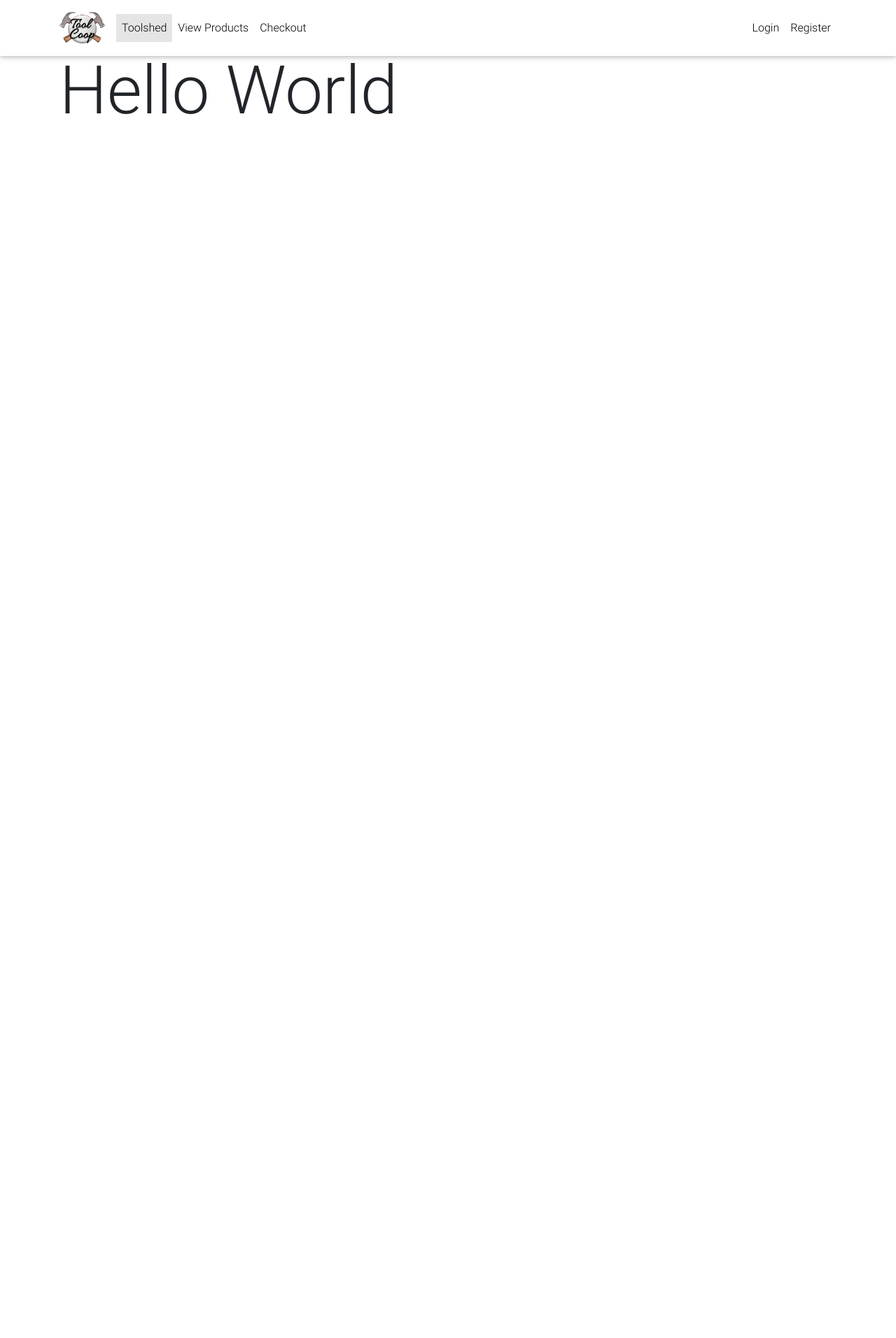
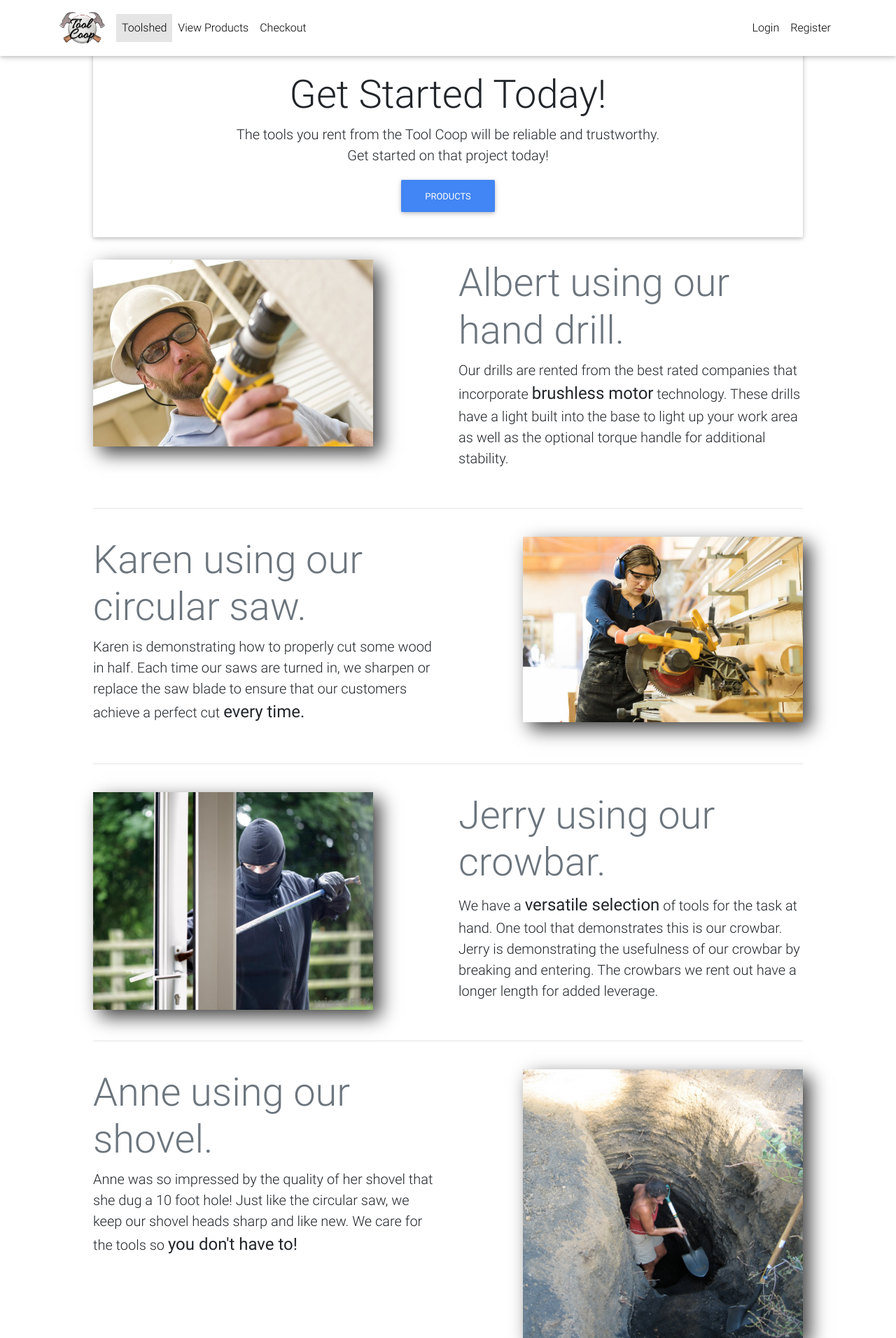
Before and after one commit to itsjaboyd/Tool-Coop, a Django app: page /project/ in a window 1280 px wide. Shown: the whole page at 70% size. Before the commit the page ends 163 px from the top, so only its background shows below. Run offline with Django 3.2, Linux system fonts and the light colour scheme; some libraries are stand-ins or nearby versions.

Commit message:
Completed project page, right now has own url and view (project/).

```diff
--- a/src/backend/templates/backend/project-page.html
+++ b/src/backend/templates/backend/project-page.html
@@ -1,6 +1,101 @@
 {% extends "backend/base.html" %}
 {% block content %}
-  <!--Main layout-->
-  <h1 class="display-1">Hello World</h1>
-  <!--Main layout-->
-  {% endblock content %}
+<!--Main layout-->
+
+<style>
+    .head {
+        text-align: center;
+    }
+    .desc {
+        padding: 0px;
+        margin: 0px;
+    }
+    .prod {
+        margin-top: 20px;
+    }
+    hr {
+        margin-top: 40px;
+        margin-bottom: 40px;
+    }
+    .jumbotron {
+        padding: 30px;
+    }
+    .img-use {
+        -webkit-box-shadow: 10px 10px 25px 0px rgba(0,0,0,0.75);
+        -moz-box-shadow: 10px 10px 25px 0px rgba(0,0,0,0.75);
+        box-shadow: 10px 10px 25px 0px rgba(0,0,0,0.75);
+    }
+    b {
+        font-size: x-large;
+    }
+
+</style>
+
+<div class="container px-5">
+    <div class="jumbotron head">
+        <h4 class="display-4">Get Started Today!</h4>
+        <p class="lead desc">The tools you rent from the Tool Coop will be reliable and trustworthy.</p>
+        <p class="lead desc">Get started on that project today!</p>
+        <a class="btn btn-primary prod" href="{% url 'inventory' %}" >Products</a>
+    </div>
+    <div class="row">
+        <div class="col">
+            <img class="img-use" src="../../../media/project_page/ManUsingDrill.jpg" width=400 />
+        </div>
+        <div class="col">
+            <h3 class="display-4 text-muted">Albert using our hand drill.</h3>
+            <p class="lead">
+                Our drills are rented from the best rated companies that incorporate
+                <b>brushless motor</b> technology. These drills have a light built into
+                the base to light up your work area as well as the optional torque handle
+                for additional stability.
+            </p>
+        </div>
+    </div>
+    <hr>
+    <div class="row">
+        <div class="col">
+            <h3 class="display-4 text-muted">Karen using our circular saw.</h3>
+            <p class="lead">
+                Karen is demonstrating how to properly cut some wood in half.
+                Each time our saws are turned in, we sharpen or replace the saw
+                blade to ensure that our customers achieve a perfect cut <b>
+                every time.</b>
+            </p>
+        </div>
+        <div class="col">
+            <img class="img-use float-right" src="../../../media/project_page/WomanUsingSaw.jpg" width=400 />
+        </div>
+    </div>
+    <hr>
+    <div class="row">
+        <div class="col">
+            <img class="img-use" src="../../../media/project_page/ManUsingCrowbar.jpg" width=400 />
+        </div>
+        <div class="col">
+            <h3 class="display-4 text-muted">Jerry using our crowbar.</h3>
+            <p class="lead">
+                We have a <b>versatile selection</b> of tools for the task at hand. One
+                tool that demonstrates this is our crowbar. Jerry is demonstrating
+                the usefulness of our crowbar by breaking and entering.
+                The crowbars we rent out have a longer length for added leverage.
+            </p>
+        </div>
+    </div>
+    <hr>
+    <div class="row">
+        <div class="col">
+            <h3 class="display-4 text-muted">Anne using our shovel.</h3>
+            <p class="lead">
+                Anne was so impressed by the quality of her shovel that she dug a 10 foot hole!
+                Just like the circular saw, we keep our shovel heads sharp and like new.
+                We care for the tools so <b>you don't have to!</b>
+            </p>
+        </div>
+        <div class="col">
+            <img class="img-use float-right" src="../../../media/project_page/WomanUsingShovel.jpg" width=400 />
+        </div>
+    </div>
+</div>
+<!--Main layout-->
+{% endblock content %}
```
Also changed, not shown: src/media/project_page/WomanUsingShovel.jpg (renamed from src/media/project_page/WomenUsingShovel.jpg).
